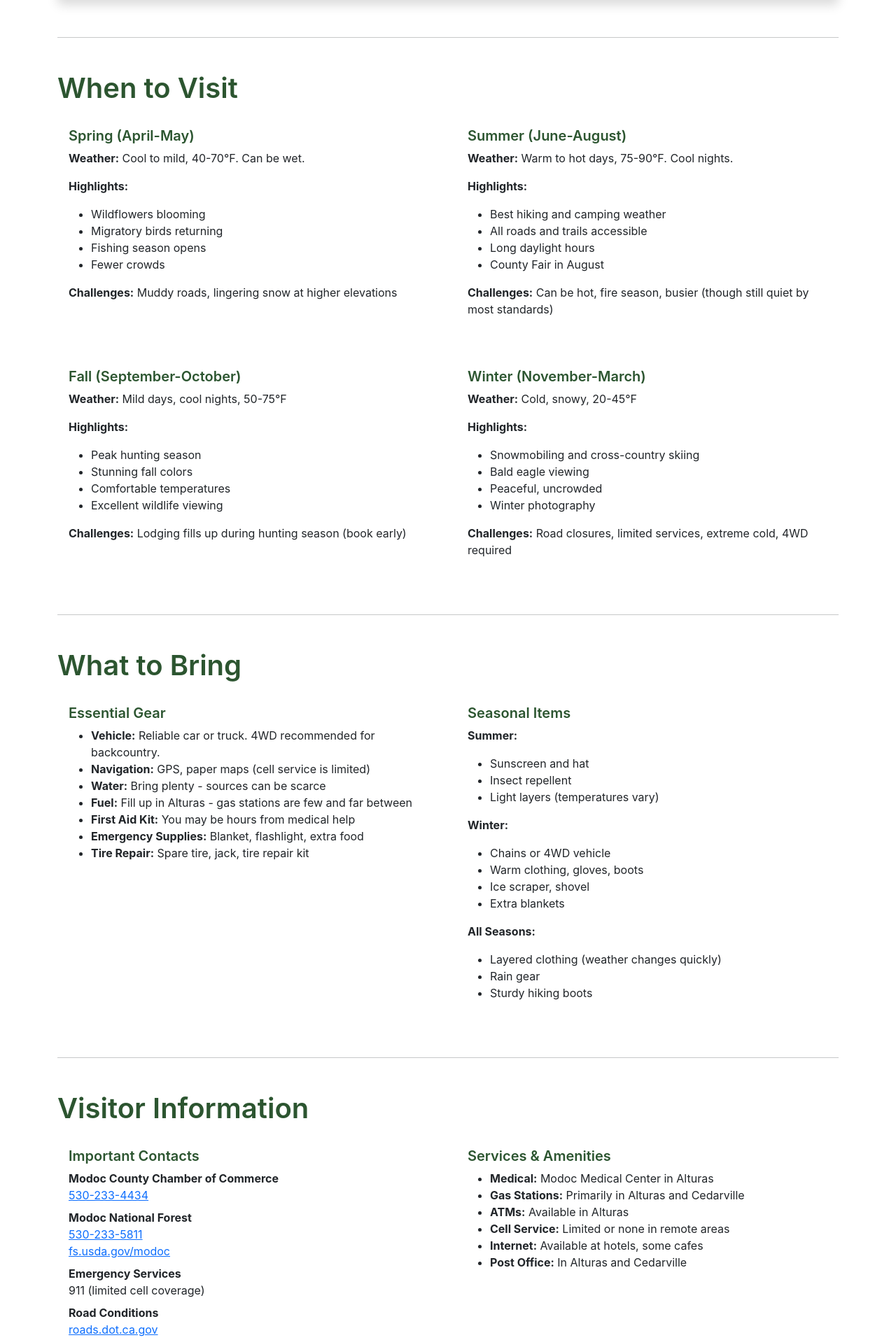
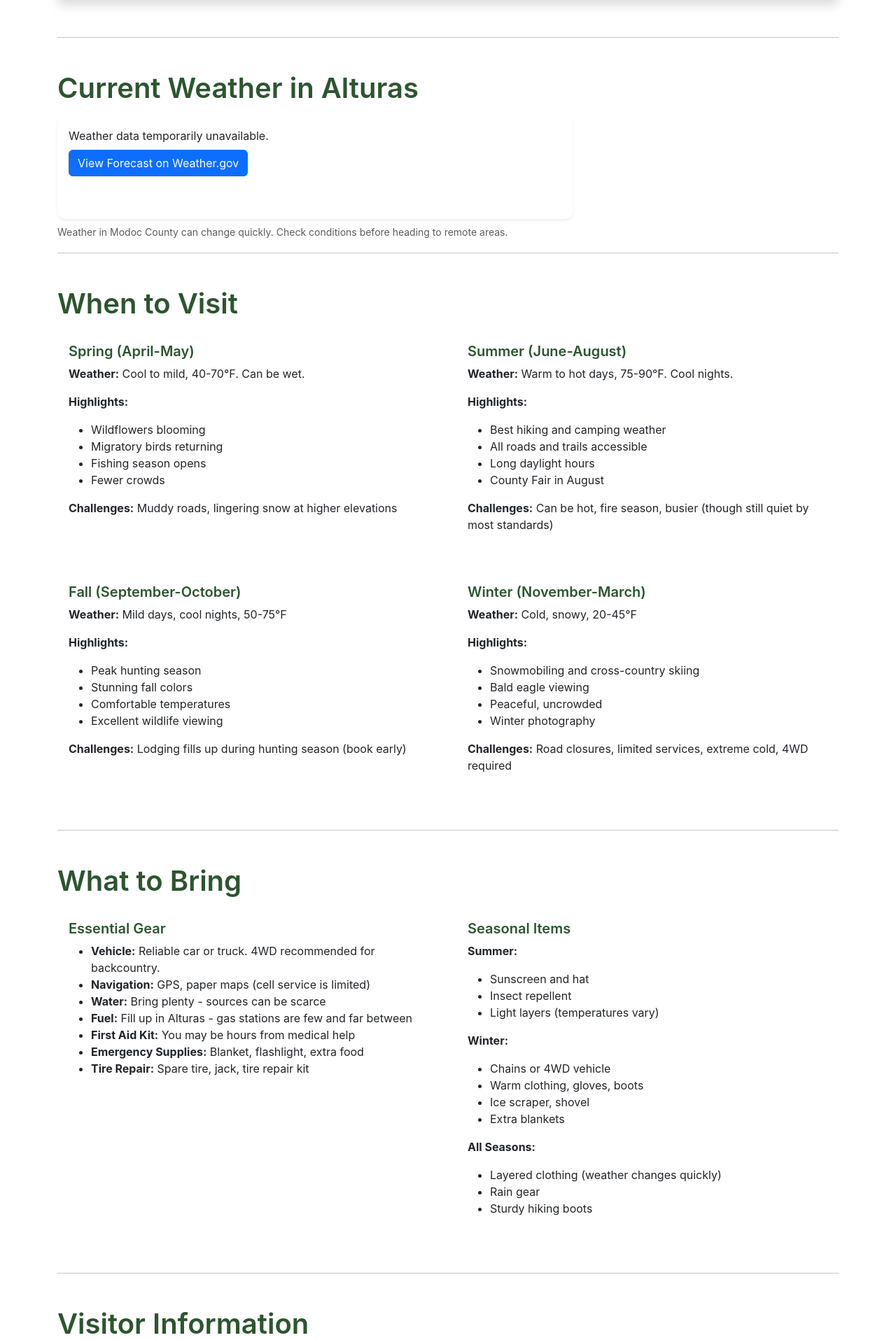
Before and after one commit to cmcguinness/VisitModoc, a Flask app: page /plan-your-visit in a window 1280 px wide. Shown: the part 1675-3590 px from the top of the page at 70% size. Run offline with Flask 3, Linux system fonts and the light colour scheme; data that the repository does not hold is empty.

Commit message:
Weather on home page

```diff
--- a/app.py
+++ b/app.py
@@ -2,6 +2,7 @@ import os
 import json
 import time
 import re
+import requests
 from datetime import datetime, timezone
 from flask import Flask, render_template, send_from_directory, Response, request
 
@@ -118,6 +119,51 @@ def log_and_tarpit(reason):
     )
 
 
+# Weather data cache
+_weather_cache = {'data': None, 'timestamp': 0}
+WEATHER_CACHE_DURATION = 3600  # 1 hour
+
+
+def get_weather():
+    """Fetch current weather for Alturas from NWS API with caching."""
+    now = time.time()
+
+    # Return cached data if still valid
+    if _weather_cache['data'] and (now - _weather_cache['timestamp']) < WEATHER_CACHE_DURATION:
+        return _weather_cache['data']
+
+    try:
+        headers = {'User-Agent': 'VisitModoc/1.0 (visit-modoc.com)'}
+
+        # NWS API for Alturas, CA area (pre-looked-up grid point)
+        forecast_url = 'https://api.weather.gov/gridpoints/REV/33,117/forecast'
+        response = requests.get(forecast_url, headers=headers, timeout=10)
+        response.raise_for_status()
+        data = response.json()
+
+        periods = data.get('properties', {}).get('periods', [])
+        if periods:
+            current = periods[0]
+            weather_data = {
+                'name': current.get('name', 'Now'),
+                'temperature': current.get('temperature'),
+                'unit': current.get('temperatureUnit', 'F'),
+                'description': current.get('shortForecast', ''),
+                'detailed': current.get('detailedForecast', ''),
+                'wind': current.get('windSpeed', ''),
+                'icon': current.get('icon', ''),
+                'success': True
+            }
+            _weather_cache['data'] = weather_data
+            _weather_cache['timestamp'] = now
+            return weather_data
+
+    except Exception as e:
+        print(f"[WEATHER] Error fetching weather: {e}", flush=True)
+
+    return {'success': False}
+
+
 @app.before_request
 def check_for_probes():
     """Intercept malicious probes and tarpit them."""
@@ -134,7 +180,8 @@ def check_for_probes():
 
 @app.route('/')
 def index():
-    return render_template('index.html')
+    weather = get_weather()
+    return render_template('index.html', weather=weather)
 
 
 @app.route('/things-to-do')
@@ -159,7 +206,8 @@ def where_to_eat():
 
 @app.route('/plan-your-visit')
 def plan_your_visit():
-    return render_template('plan-your-visit.html')
+    weather = get_weather()
+    return render_template('plan-your-visit.html', weather=weather)
 
 
 @app.route('/bartells-backroads')
--- a/requirements.txt
+++ b/requirements.txt
@@ -1,2 +1,3 @@
 Flask==3.0.0
 gunicorn==22.0.0
+requests==2.31.0
--- a/templates/plan-your-visit.html
+++ b/templates/plan-your-visit.html
@@ -84,6 +84,44 @@
                     referrerpolicy="no-referrer-when-downgrade"
                     class="rounded shadow">
                 </iframe>
+            </div>
+        </div>
+
+        <hr class="my-5">
+
+        <!-- Current Weather -->
+        <div id="current-weather" class="mb-5">
+            <h2 class="section-title">Current Weather in Alturas</h2>
+            <div class="row">
+                <div class="col-lg-8">
+                    {% if weather and weather.success %}
+                    <div class="card shadow-sm">
+                        <div class="card-body">
+                            <div class="row align-items-center">
+                                <div class="col-auto">
+                                    <div class="display-4 fw-bold text-primary">{{ weather.temperature }}&deg;{{ weather.unit }}</div>
+                                </div>
+                                <div class="col">
+                                    <h4 class="mb-1">{{ weather.name }}</h4>
+                                    <p class="mb-1 fs-5">{{ weather.description }}</p>
+                                    {% if weather.wind %}<p class="text-muted mb-0">Wind: {{ weather.wind }}</p>{% endif %}
+                                </div>
+                            </div>
+                            <hr>
+                            <p class="mb-2">{{ weather.detailed }}</p>
+                            <a href="https://forecast.weather.gov/MapClick.php?lat=41.4871&lon=-120.5425" target="_blank" class="btn btn-outline-primary btn-sm">Full 7-Day Forecast</a>
+                        </div>
+                    </div>
+                    {% else %}
+                    <div class="card shadow-sm">
+                        <div class="card-body">
+                            <p class="mb-2">Weather data temporarily unavailable.</p>
+                            <a href="https://forecast.weather.gov/MapClick.php?lat=41.4871&lon=-120.5425" target="_blank" class="btn btn-primary">View Forecast on Weather.gov</a>
+                        </div>
+                    </div>
+                    {% endif %}
+                    <p class="text-muted small mt-2">Weather in Modoc County can change quickly. Check conditions before heading to remote areas.</p>
+                </div>
             </div>
         </div>
 
```
Also changed, not shown: templates/index.html (+14 -0 lines).
